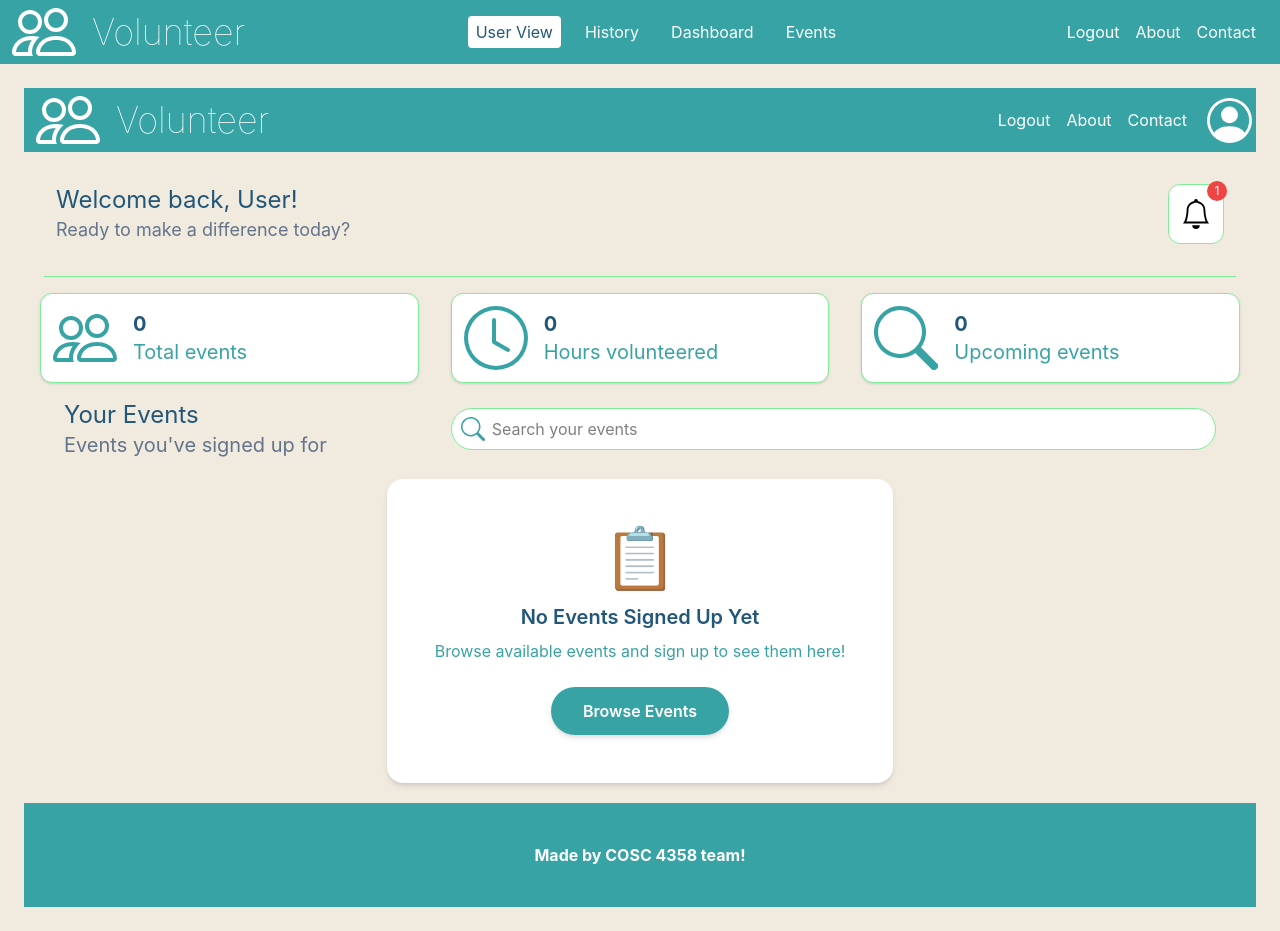
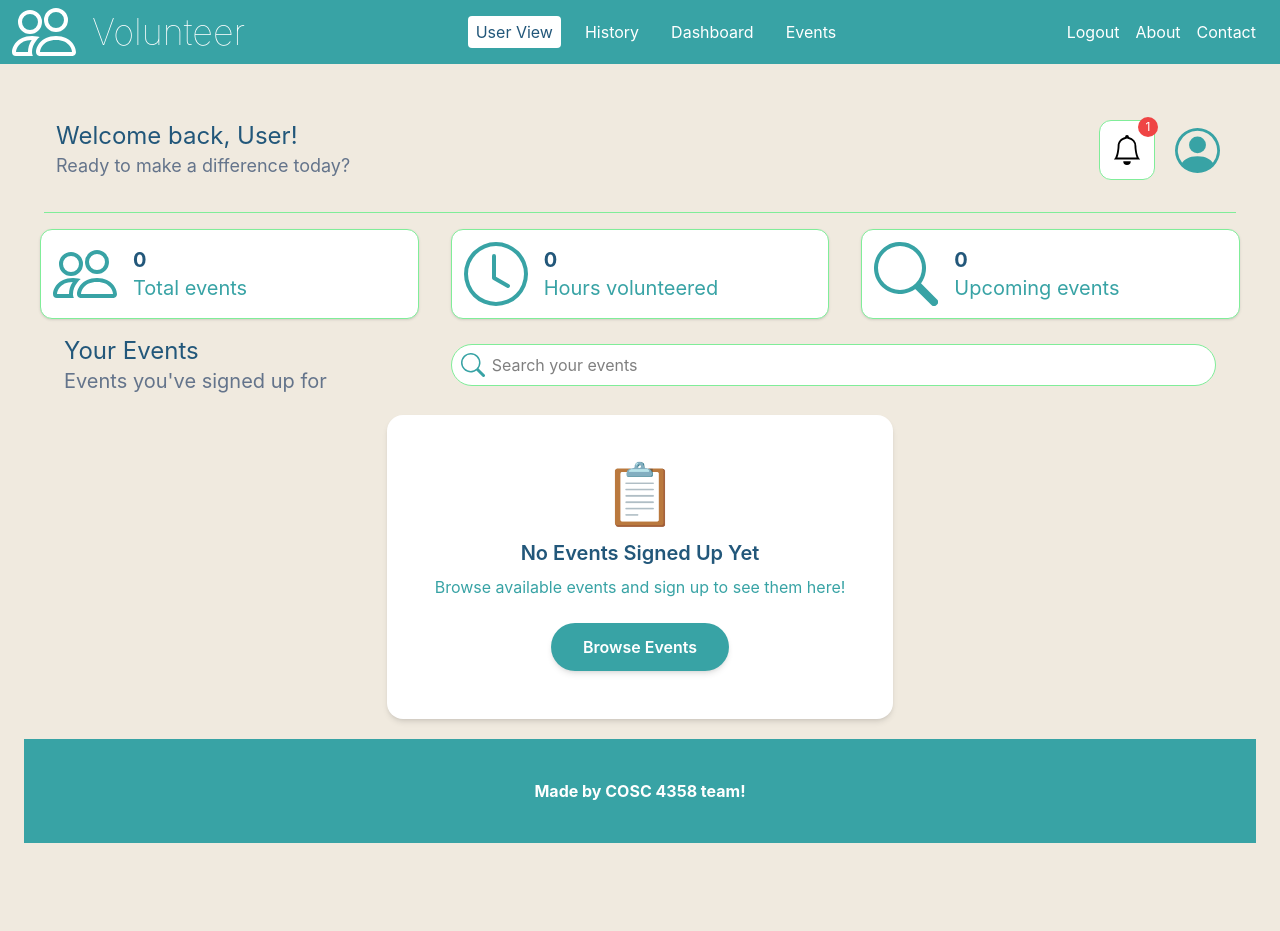
Before and after one commit to UHCOSC-4358-Group/volunteer-website-frontend, a React (Vite) app: page /volunteer-profile in a window 1280 px wide. After the commit the page ends 867 px from the top, so only its background shows below. Built offline with nearby package versions, Linux system fonts and the light colour scheme.

Commit message:
Deleted second navbar and put profile view next to notifications

```diff
--- a/src/assets/Svg.tsx
+++ b/src/assets/Svg.tsx
@@ -39,6 +39,7 @@ function ProfileSVG({ size }: SVGProps) {
       height={size}
       fill="currentColor"
       viewBox="0 0 16 16"
+      color="#38A3A5"
     >
       <path d="M11 6a3 3 0 1 1-6 0 3 3 0 0 1 6 0" />
       <path
--- a/src/components/VolunteerProfile.tsx
+++ b/src/components/VolunteerProfile.tsx
@@ -1,5 +1,4 @@
 import React from "react";
-import { Link } from "react-router-dom";
 import { useNavigate } from "react-router-dom";
 import { useState, useEffect } from "react";
 import {
@@ -250,42 +249,10 @@ function VolunteerProfile() {
 
   return (
     <>
-      <header className="text-white" style={{ backgroundColor: PALETTE.teal }}>
-        <nav className="flex justify-between items-center">
-          <div className="flex items-center gap-4 pl-3">
-            <div>
-              <VolunteerSVG size={64} />
-            </div>
-            <div className="text-4xl font-thin">Volunteer</div>
-          </div>
-          <div className="hidden sm:flex gap-4 items-center">
-            <Link
-              to="/"
-              className="hover:opacity-80 transition-opacity"
-            >
-              Logout
-            </Link>
-            <Link
-              to="/about"
-              className="hover:opacity-80 transition-opacity"
-            >
-              About
-            </Link>
-            <Link
-              to="/contact"
-              className="hover:opacity-80 transition-opacity"
-            >
-              Contact
-            </Link>
-            <button
-              onClick={() => setIsEditProfileModalOpen(true)}
-              className="hover:opacity-80 transition-opacity p-1"
-            >
-              <ProfileSVG size={45} />
-            </button>
-          </div>
-        </nav>
-      </header>
+      <nav className="flex justify-between items-center">
+        <div className="hidden sm:flex gap-4 items-center">
+        </div>
+      </nav>
 
       {isEditProfileModalOpen && (
         <div
@@ -409,6 +376,12 @@ function VolunteerProfile() {
                     </span>
                   )}
                 </button>
+                <button
+                  onClick={() => setIsEditProfileModalOpen(true)}
+                  className="hover:opacity-80 transition-opacity p-1"
+                >
+                  <ProfileSVG size={45} />
+                </button>
               </div>
             </div>
           </div>
```
